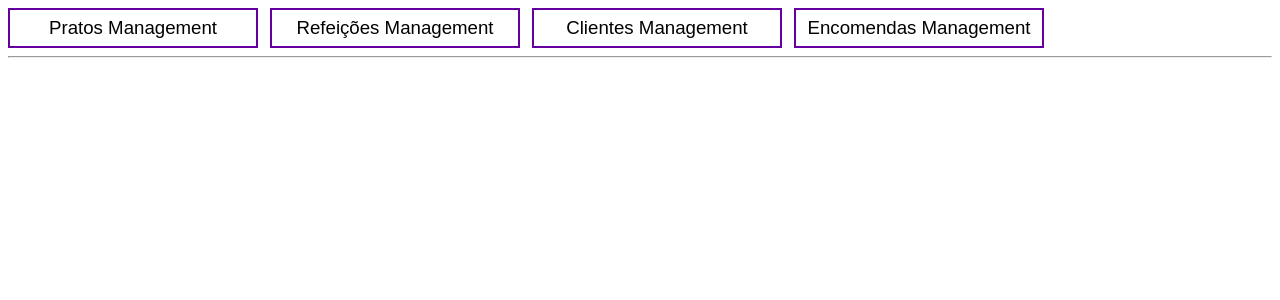
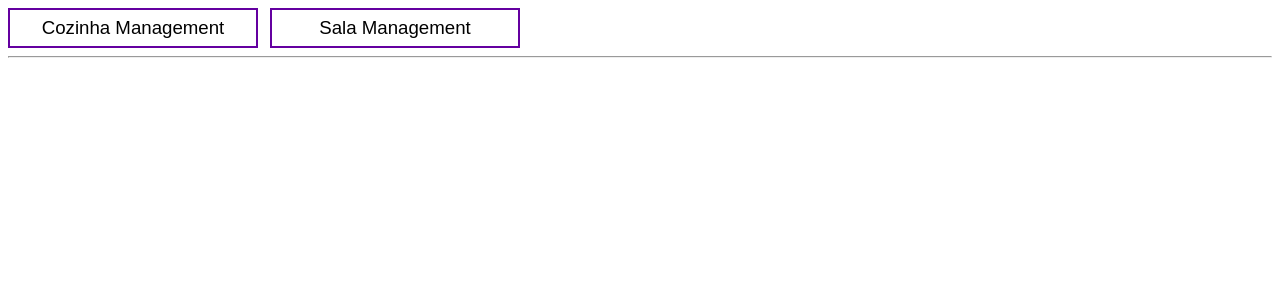
Before and after one commit to joaomiranda1220911/ALT-F4, an Angular app in the folder Restaurante_FE/Restaurante/: page / in a window 1280 px wide. Shown: the top 300 px of the page. Built offline with nearby package versions, Linux system fonts and the light colour scheme.

Commit message:
Update app.component.html

```diff
--- a/Restaurante_FE/Restaurante/src/app/app.component.html
+++ b/Restaurante_FE/Restaurante/src/app/app.component.html
@@ -1,5 +1,5 @@
 <nav>
-    <button class="btn" routerLink='pratos'>Pratos Management</button> &nbsp; <button class="btn" routerLink='refeicoes'>Refeições Management</button> &nbsp; <button class="btn" routerLink='clientes'>Clientes Management</button> &nbsp; <button class="btn" routerLink='encomendas'>Encomendas Management</button>
+    <button class="btn" routerLink='cozinha'>Cozinha Management</button> &nbsp; <button class="btn" routerLink='sala'>Sala Management</button>
 </nav>
 <hr>
 <router-outlet></router-outlet>
```
